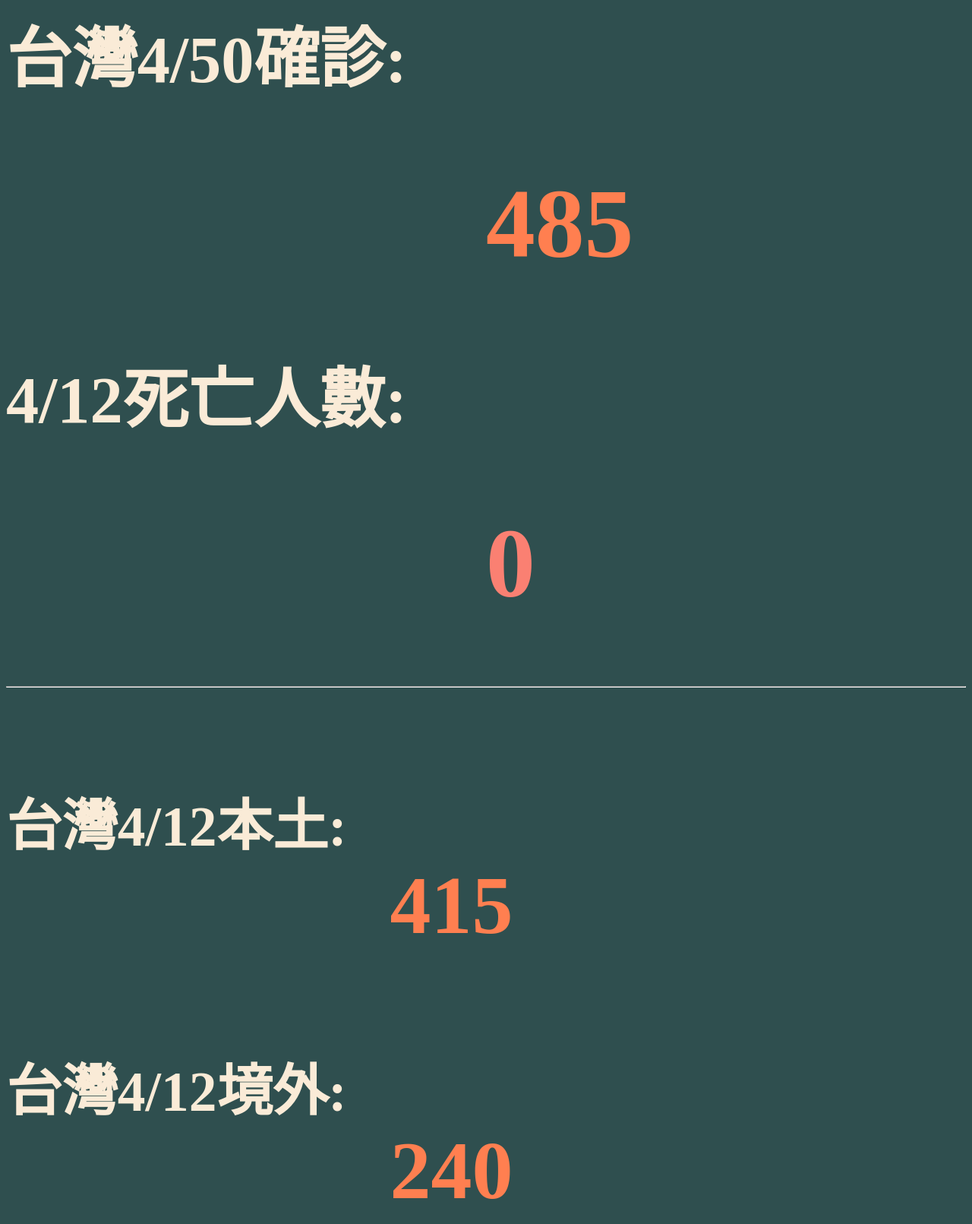
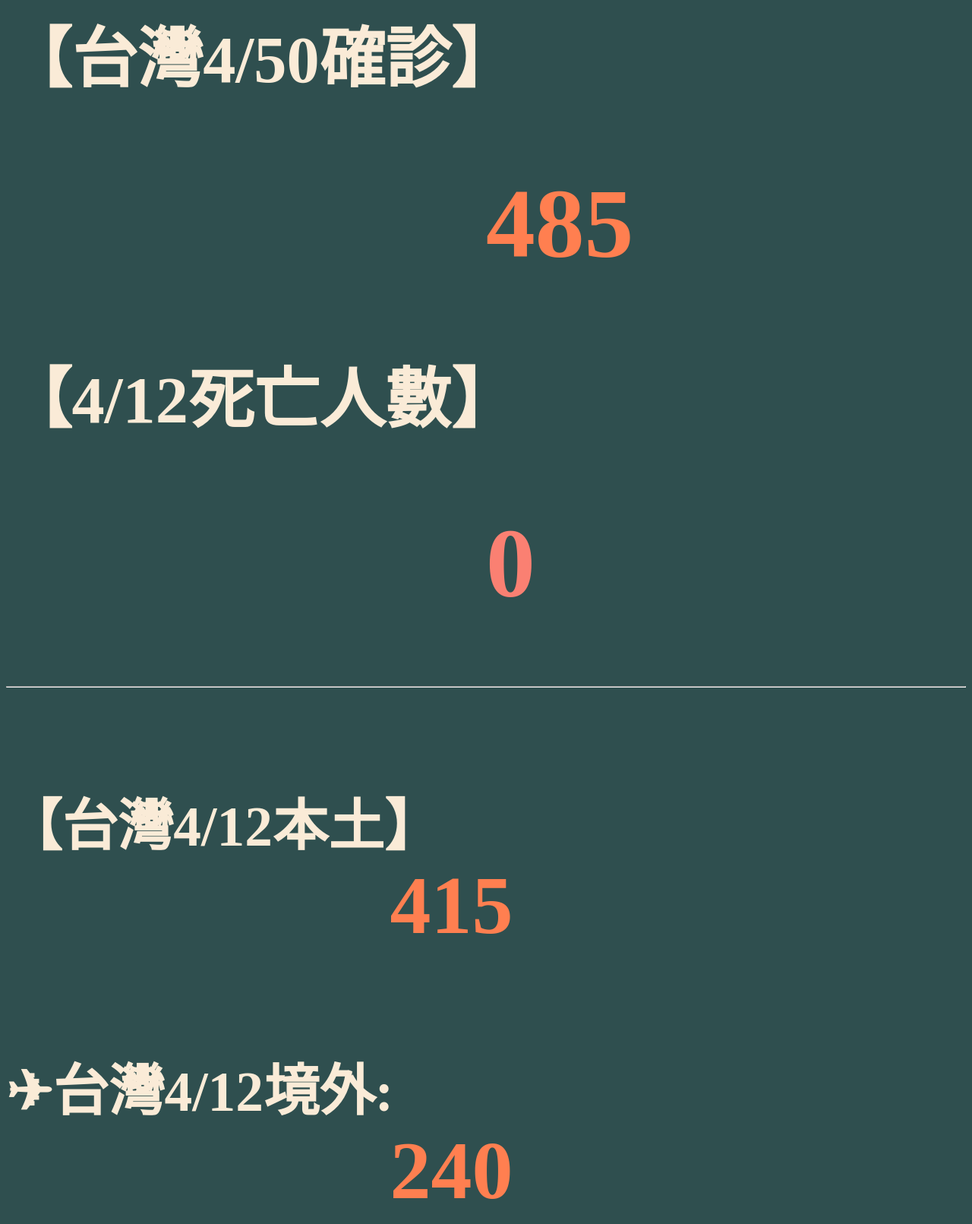
Before and after one commit to BlackFishY/tw-covid-19, a plain HTML site: page templates/index.html in a window 1280 px wide. Shown: the top 1611 px of the page at 76% size. Drawn offline with nearby package versions, Linux system fonts and the light colour scheme; no server answers.

Commit message:
Add files via upload

```diff
--- a/templates/index.html
+++ b/templates/index.html
@@ -12,15 +12,15 @@
 <body>
 <div id="app">
     <div class="title_area">
-        <h1 id="date1">台灣4/50確診:</h1>
+        <h1 id="date1">【台灣4/50確診】</h1>
         <h1 id="Today_all">485</h1>
-        <h1 id="date2">4/12死亡人數:</h1>
+        <h1 id="date2">【4/12死亡人數】</h1>
         <h1 id="death">0</h1>
         <hr id="line"/>
         <div class="forcast" v-if="now_area">
-            <h5 id="date3" style="font-size: 170%">台灣4/12本土:</h5>
+            <h5 id="date3" style="font-size: 170%">【台灣4/12本土】</h5>
             <div id="in" class="counts">415</div>
-            <h5 id="date4" style="font-size: 170%">台灣4/12境外:</h5>
+            <h5 id="date4" style="font-size: 170%"> ✈台灣4/12境外:</h5>
             <div id="out" class="counts">240</div>
         </div>
     </div>
--- a/templates/static/js/main.js
+++ b/templates/static/js/main.js
@@ -156,13 +156,13 @@ request.onload = function() {
     document.getElementById("city_count").textContent = data['台北市'] + "例";
     console.log(data)
     console.log(data['今日本土'])
-    document.getElementById("date1").textContent = "台灣" + data['日期'] + "確診:"
+    document.getElementById("date1").textContent = "【台灣" + data['日期'] + "確診】"
     document.getElementById("Today_all").textContent = data['今日確診']
-    document.getElementById("date2").textContent = data['日期'] + "死亡人數:"
+    document.getElementById("date2").textContent = "【" + data['日期'] + "死亡人數】"
     document.getElementById("death").textContent = data['今日死亡']
-    document.getElementById("date3").textContent = "台灣" + data['日期'] + "本土:"
+    document.getElementById("date3").textContent = "【台灣" + data['日期'] + "本土】"
     document.getElementById("in").textContent = data['今日本土']
-    document.getElementById("date4").textContent = "台灣" + data['日期'] + "境外:"
+    document.getElementById("date4").textContent = " ✈台灣" + data['日期'] + "境外:"
     document.getElementById("out").textContent = parseInt(data['今日確診']) - parseInt(data['今日本土'])
     document.getElementById("南投縣").addEventListener('mouseover',change1)
     document.getElementById("南投縣").addEventListener('mouseout',change0)
```
